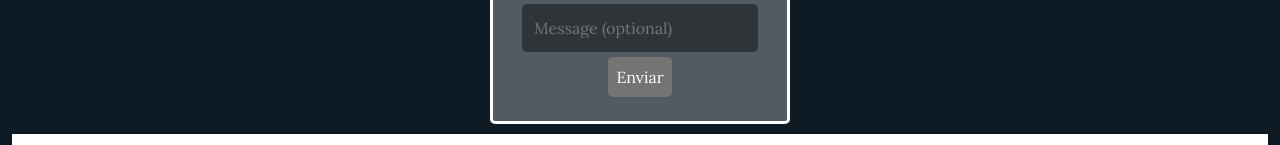
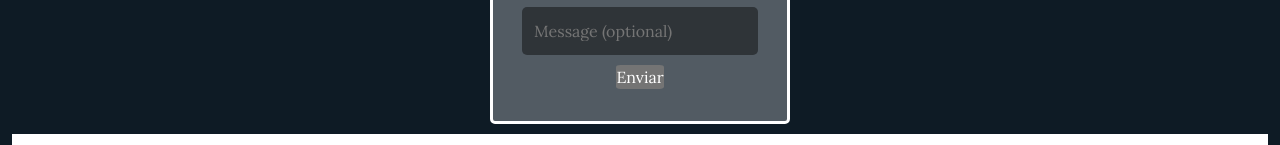
Before and after one commit to StefanoReynard14/Portfolio, a website: page pages/contacto.html in a window 1280 px wide. Shown: the part 558-703 px from the top of the page. Drawn offline with nearby package versions, Linux system fonts and the light colour scheme.

Commit message:
contacto-01

```diff
--- a/sass/_contacto.scss
+++ b/sass/_contacto.scss
@@ -40,7 +40,7 @@
   }
 
   .btn-cto {
-    padding: 8px;
+    @extend .pass-cto;
     background-color: #747474;
     color: #fff;
     cursor: pointer;
```
Also changed, not shown: css/main.css, 1 other file.
